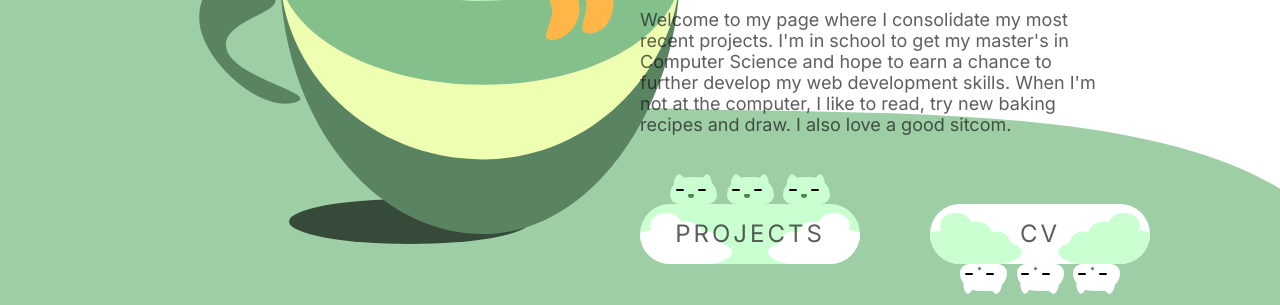
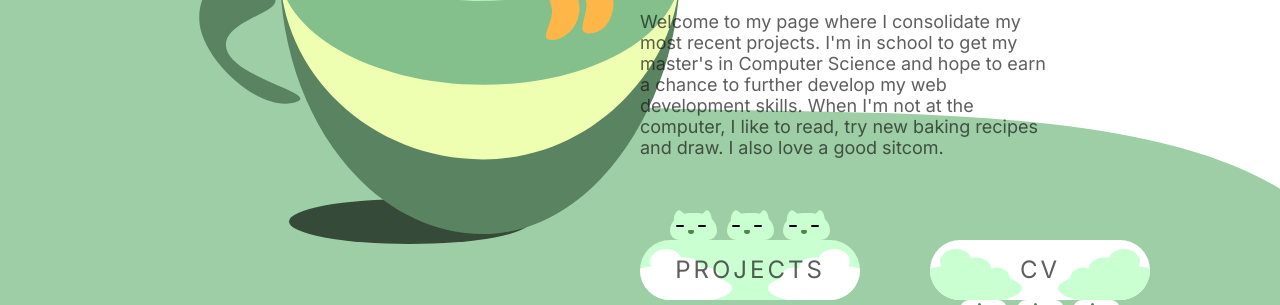
Before and after one commit to yennhio/yennhio.github.io, a plain HTML site: page index.html in a window 1280 px wide. Shown: the part 333-638 px from the top of the page. Drawn offline with Linux system fonts and the light colour scheme.

Commit message:
adjust button margins

```diff
--- a/styles.css
+++ b/styles.css
@@ -67,7 +67,7 @@ nav a {
 #home-text {
   position: relative;
   left: 50%;
-  width: 45%;
+  width: 40%;
 }
 
 #home-text h1 {
@@ -81,7 +81,7 @@ nav a {
 }
 
 #home-content-buttons {
-  margin-top: 15%;
+  margin-top: 20%;
   display: flex;
 }
 
```
